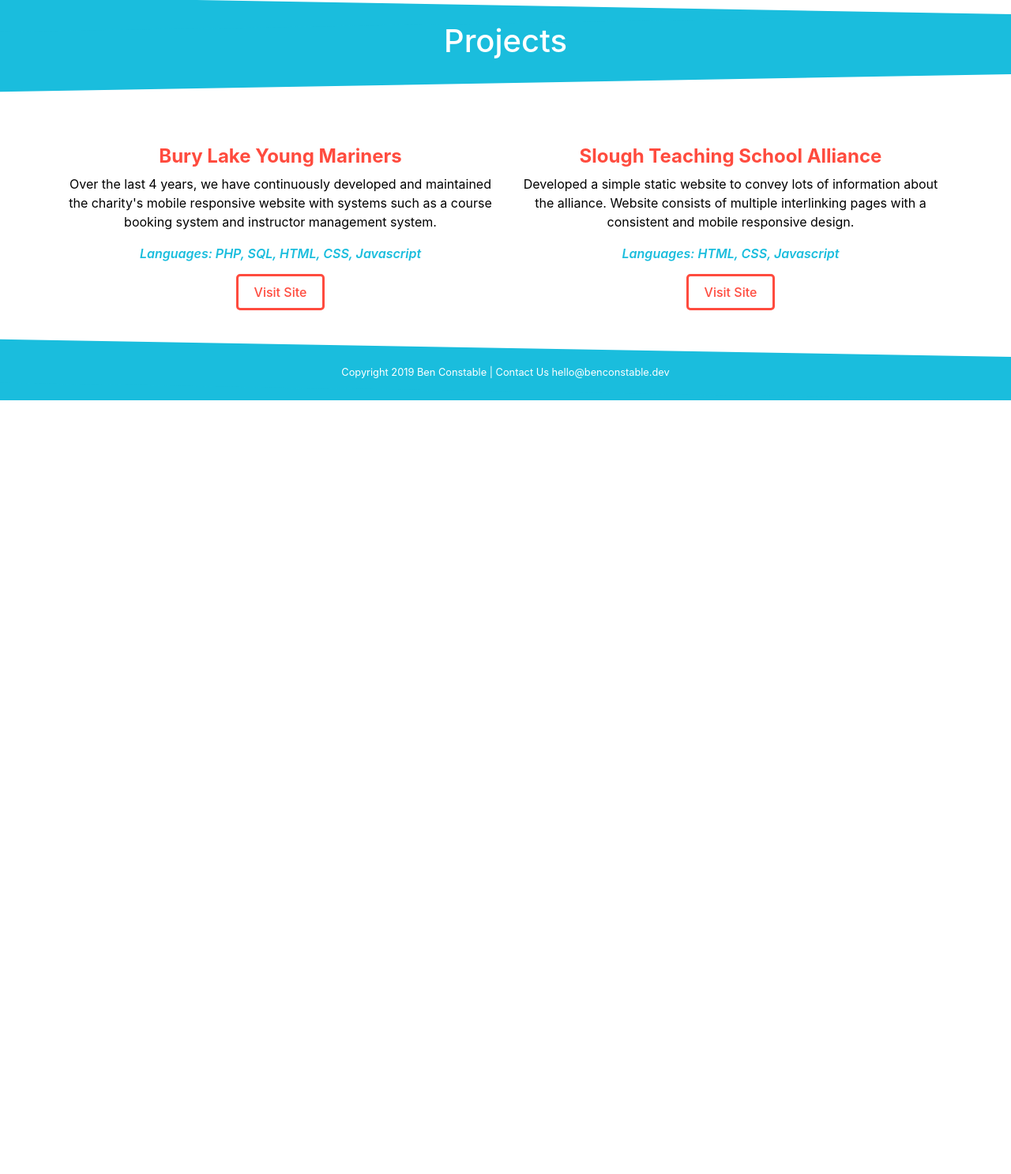
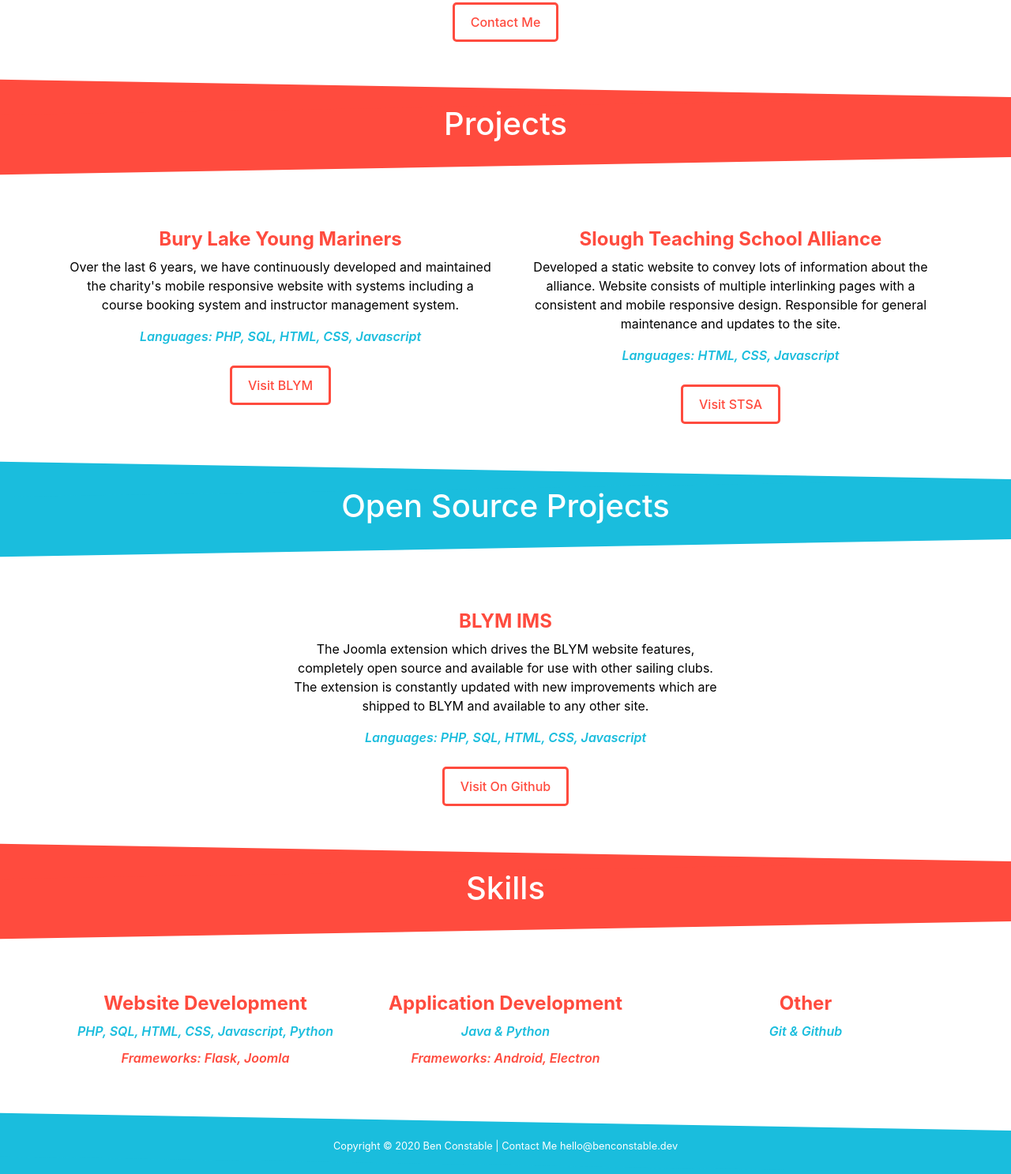
Before and after one commit to BenConstable9/benconstable.dev, a plain HTML site: page index.html in a window 1280 px wide. Shown: the part 870-2357 px from the top of the page at 79% size. Before the commit the page ends 1377 px from the top, so only its background shows below. Drawn offline with nearby package versions, Linux system fonts and the light colour scheme.

Commit message:
Content update with extra sections

```diff
--- a/css/main.css
+++ b/css/main.css
@@ -16,14 +16,20 @@ header {
 
 header h2 {
     font-size: 26px;
+    font-weight: 300;
+    font-style: italic;
 }
 
-header #icon {
+header #icons {
     position: absolute;
-    bottom: 5px;;
-    right: 10px;
+    bottom: 5px;
+    right: 20px;
+}
+
+.icon, .icon:hover {
     font-size: 26px;
     color: #fff;
+    margin-left: 5px;
 }
 
 #banner {
@@ -55,9 +61,14 @@ header #icon {
     color: #fff;
 }
 
+#banner a:hover {
+    text-decoration: none;
+    color: #ff4b3e;
+    font-weight: bold;
+}
+
 /* Inspired By */
 .seperator_before, seperator_after {
-    background: #1abddd;
     z-index: 1;
     margin: -50px 0;
     padding: 10px 10px;
@@ -68,12 +79,17 @@ header #icon {
 .seperator_before:before, .seperator_after:after {
     content: '';
     height: 100%;
-    background: #1abddd;
     left: 0;
     position: absolute;
     right: 0;
     z-index: -1;
     -webkit-backface-visibility: hidden;
+}
+.seperator_red:before, .seperator_red:after, .seperator_red {
+    background: #ff4b3e;
+}
+.seperator_blue:before, .seperator_blue:after, .seperator_blue {
+    background: #1abddd;
 }
 .seperator_before:before {
     top: 0;
@@ -105,6 +121,8 @@ a.square {
     color: #ff4b3e;
     font-weight: 500;
     padding: 10px 20px 10px 20px;
+    margin-top: 15px;
+    display: inline-block;
 }
 
 a.square:hover {
@@ -125,21 +143,28 @@ a.square:hover {
     margin-bottom: 0px;
 }
 
-#projects {
+.section {
     margin: 120px 0px 120px 0px;
     color: black;
     text-align: center;
 }
 
-#projects h4 {
+.section h4 {
     margin-top: 20px;
     color: #ff4b3e;
     font-weight: 700;
 }
 
-#projects .tech {
+.section .tech {
     font-style: italic;
     font-weight: 600;
     color: #1abddd;
-    margin-bottom: 25px;
+    margin-bottom: 10px;
 }
+
+.section .frameworks {
+    font-style: italic;
+    font-weight: 600;
+    color: #ff4b3e;
+    margin-bottom: 10px;
+}
--- a/index.html
+++ b/index.html
@@ -7,9 +7,9 @@
 
     <meta name="viewport" content="width=device-width, initial-scale=1, maximum-scale=1, user-scalable=no">
 
-    <title>Created By Ben</title>
+    <title>Ben Constable</title>
 
-    <meta name="description" content="Website Development By Ben">
+    <meta name="description" content="Website and Software Development.">
 
     <!-- Font Awesome Icons -->
 
@@ -35,54 +35,101 @@
 </head>
 <body>
     <header>
-        <h2>Created By Ben</h2>
-        <a id="icon" href="mailto:hello@benconstable.dev"><i class="fa fa-envelope"></i></a>
+        <h2>benconstable.dev</h2>
+        <div id="icons">
+            <a class="icon" href="mailto:hello@benconstable.dev"><i class="fa fa-paper-plane"></i></a>
+            <a class="icon" href="https://github.com/BenConstable9" target="_blank"><i class="fa fa-github"></i></a>
+            <a class="icon" href="https://www.linkedin.com/in/ben-constable-b2b87617b/" target="_blank"><i class="fa fa-linkedin"></i></a>
+        </div>
     </header>
 
     <div id="banner" class="jumbotron jumbotron-fluid">
-        <h1>Created By Ben</h1>
-        <h2>Website Design</h2>
-        <p>Affordable, Professional Website Design & Development.<br><br><a href="mailto:hello@benconstable.dev">hello@benconstable.dev</a></p>
+        <h1>Ben Constable</h1>
+        <h2>Website & Software Design</h2>
+        <p>Affordable, Professional Design & Development.<br><br><a href="mailto:hello@benconstable.dev">hello@benconstable.dev</a></p>
     </div>
 
-    <div class="seperator_before seperator_after">
-        <h3>About</h3>
+    <div class="seperator_before seperator_after seperator_blue">
+        <h3>About Me</h3>
     </div>
 
     <div id="about">
         <div class="container">
-            <p>We can provide a solution to your website requirements allowing you to achieve an online presense. Based around London, we can design and develop custom websites that are suited to your needs with a personal touch. From simple static websites to e-commerce systems, we can provide a system to help you.</p>
-            <p class="tag">Get In Touch & Create With Us</p>
+            <p>I can provide a solution to your website or software requirements allowing you to achieve an online presense. Based around London and the South West, I can design and develop custom websites and software that are suited to your needs with a personal touch. From simple static websites to e-commerce systems, I can provide a system to help you.</p>
             <br>
-            <a href="mailto:hello@benconstable.dev" class="square" target="_blank">Contact Us</a>
+            <p>Currently a Computer Science undergraduate, I am constantly working on websites and other software projects in and around my degree. You can see some of my work below.</p>
+            <p class="tag">Get In Touch</p>
+            <a href="mailto:hello@benconstable.dev" class="square" target="_blank">Contact Me</a>
         </div>
     </div>
 
-    <div class="seperator_before seperator_after">
+    <div class="seperator_before seperator_after seperator_red">
         <h3>Projects</h3>
     </div>
 
-    <div id="projects">
+    <div id="projects" class="section">
         <div class="container">
             <div class="row">
                 <div class="col-lg-6">
                     <h4>Bury Lake Young Mariners</h4>
-                    <p>Over the last 4 years, we have continuously developed and maintained the charity's mobile responsive website with systems such as a course booking system and instructor management system.</p>
+                    <p>Over the last 6 years, we have continuously developed and maintained the charity's mobile responsive website with systems including a course booking system and instructor management system.</p>
                     <p class="tech">Languages: PHP, SQL, HTML, CSS, Javascript</p>
-                    <a href="https://blym.org.uk" class="square" target="_blank">Visit Site</a>
+                    <a href="https://blym.org.uk" class="square" target="_blank">Visit BLYM</a>
                 </div>
                 <div class="col-lg-6">
                     <h4>Slough Teaching School Alliance</h4>
-                    <p>Developed a simple static website to convey lots of information about the alliance. Website consists of multiple interlinking pages with a consistent and mobile responsive design.
+                    <p>Developed a static website to convey lots of information about the alliance. Website consists of multiple interlinking pages with a consistent and mobile responsive design. Responsible for general maintenance and updates to the site.
                     <p class="tech">Languages: HTML, CSS, Javascript</p>
-                    <a href="https://stsa.online" class="square" target="_blank">Visit Site</a>
+                    <a href="https://stsa.online" class="square" target="_blank">Visit STSA</a>
                 </div>
             </div>
         </div>
     </div>
 
-    <div class="seperator_before">
-        <p>Copyright 2019 Ben Constable | Contact Us <a href="mailto:hello@benconstable.dev">hello@benconstable.dev</a></p>
+    <div class="seperator_before seperator_after seperator_blue">
+        <h3>Open Source Projects</h3>
+    </div>
+
+    <div id="opensource" class="section">
+        <div class="container">
+            <div class="row">
+                <div class="col-lg-6 offset-lg-3">
+                    <h4>BLYM IMS</h4>
+                    <p>The Joomla extension which drives the BLYM website features, completely open source and available for use with other sailing clubs. The extension is constantly updated with new improvements which are shipped to BLYM and available to any other site.</p>
+                    <p class="tech">Languages: PHP, SQL, HTML, CSS, Javascript</p>
+                    <a href="https://github.com/BenConstable9/BLYM-IMS" class="square" target="_blank">Visit On Github</a>
+                </div>
+            </div>
+        </div>
+    </div>
+
+    <div class="seperator_before seperator_after seperator_red">
+        <h3>Skills</h3>
+    </div>
+
+    <div id="skills" class="section">
+        <div class="container">
+            <div class="row">
+                <div class="col-lg-4">
+                    <h4>Website Development</h4>
+                    <p class="tech">PHP, SQL, HTML, CSS, Javascript, Python</p>
+                    <p class="frameworks">Frameworks: Flask, Joomla</p>
+                </div>
+                <div class="col-lg-4">
+                    <h4>Application Development</h4>
+                    <p class="tech">Java & Python</p>
+                    <p class="frameworks">Frameworks: Android, Electron</p>
+                </div>
+                <div class="col-lg-4">
+                    <h4>Other</h4>
+                    <p class="tech">Git & Github</p>
+                </div>
+            </div>
+        </div>
+    </div>
+
+    <div class="seperator_before seperator_blue">
+        <p>Copyright &copy; 2020 Ben Constable | Contact Me <a href="mailto:hello@benconstable.dev">hello@benconstable.dev</a></p>
     </div>
 </body>
 </html>
```
